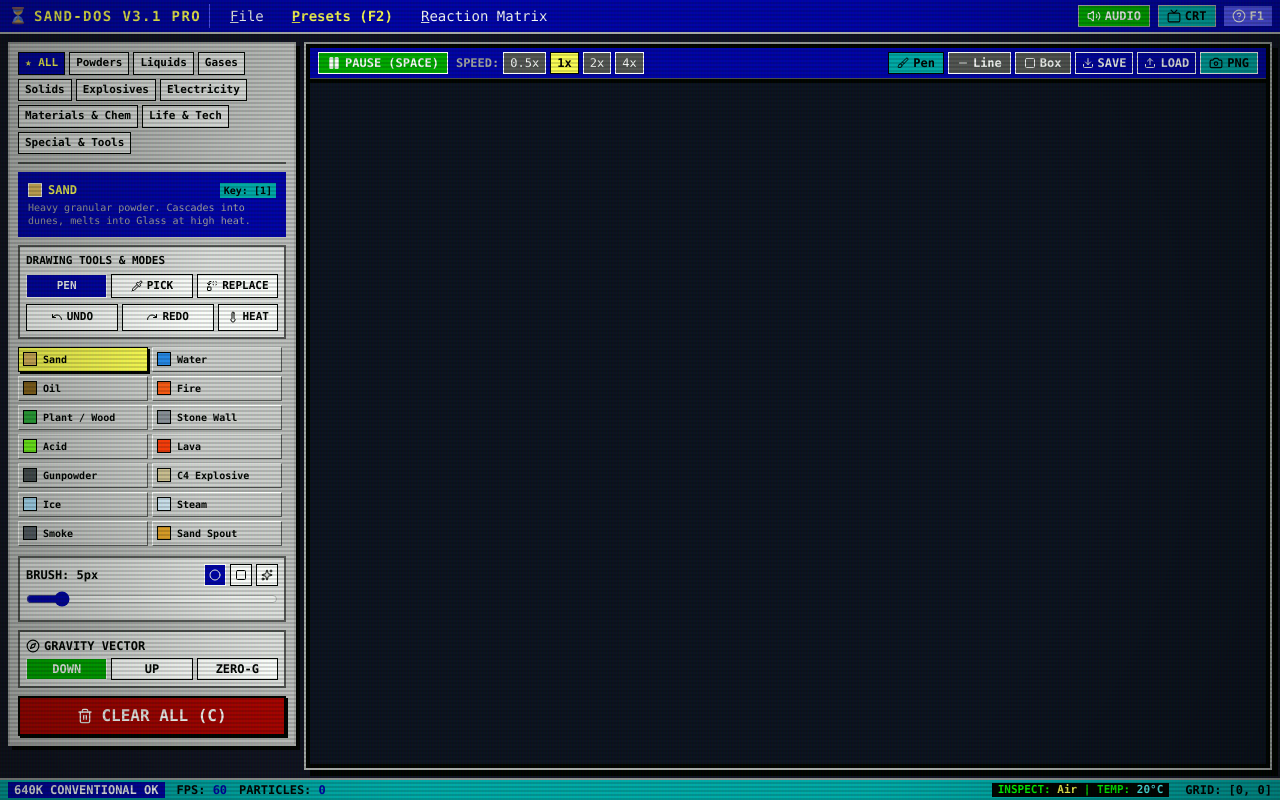
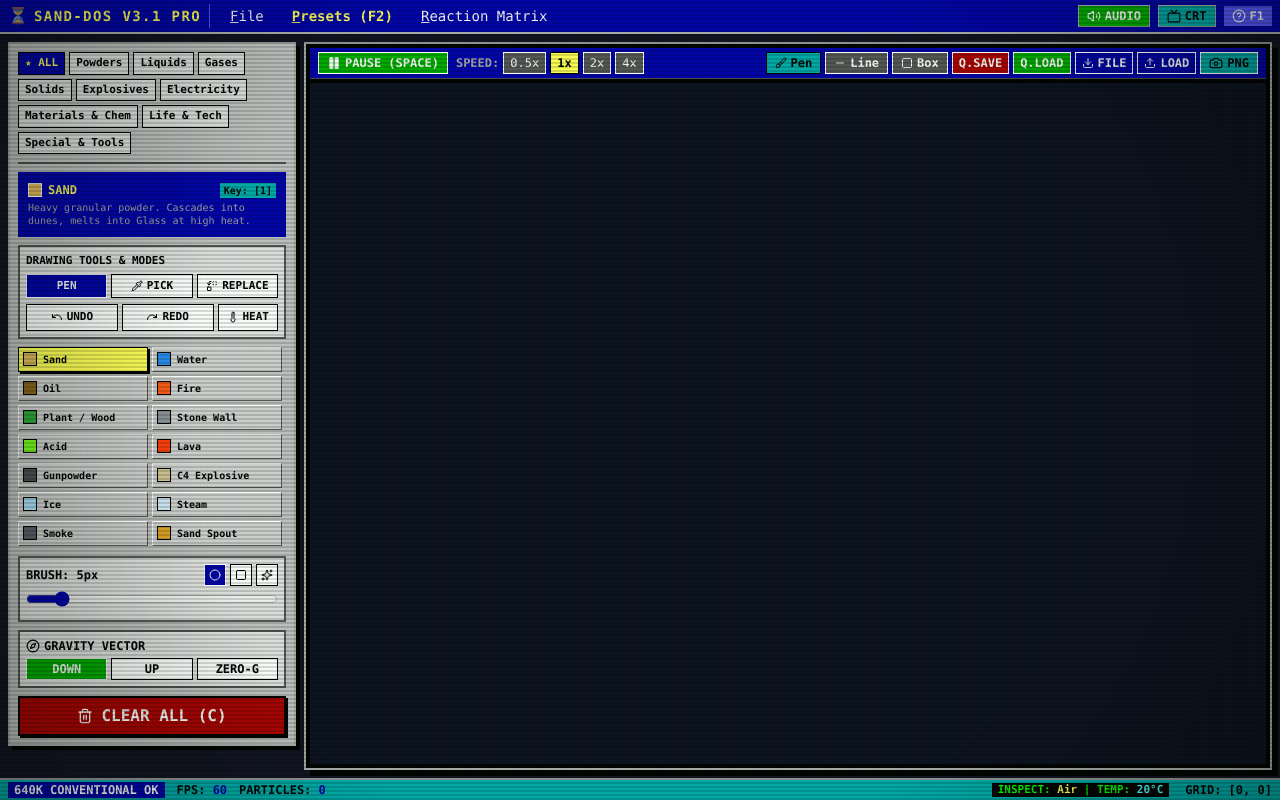
Before and after one commit to m4hdiebene/Falling-Sand-Game, a React (Vite) app: page / in a window 1280 px wide. Built offline with nearby package versions, Linux system fonts and the light colour scheme.

Commit message:
add-localstorage-quick-saves

```diff
--- a/src/App.jsx
+++ b/src/App.jsx
@@ -99,6 +99,33 @@ export function App() {
         setShowHelp(false);
         setShowPresets(false);
         setShowMatrix(false);
+      } else if (key === 'F6') {
+        e.preventDefault();
+        pcSpeaker.playClick();
+        const data = {
+          width: engine.width,
+          height: engine.height,
+          grid: Array.from(engine.grid),
+          temp: Array.from(engine.temp),
+        };
+        localStorage.setItem('sandDosQuickSave', JSON.stringify(data));
+      } else if (key === 'F7') {
+        e.preventDefault();
+        const saved = localStorage.getItem('sandDosQuickSave');
+        if (saved) {
+          try {
+            const data = JSON.parse(saved);
+            if (data.grid && data.grid.length === engine.size) {
+              engine.pushUndoState();
+              engine.grid.set(data.grid);
+              if (data.temp) engine.temp.set(data.temp);
+              engine.render();
+              pcSpeaker.playClick();
+            }
+          } catch(err) {
+            console.error('Failed to load quick save', err);
+          }
+        }
       }
 
       const num = parseInt(key);
--- a/src/components/CanvasViewport.jsx
+++ b/src/components/CanvasViewport.jsx
@@ -329,6 +329,39 @@ export const CanvasViewport = ({
     link.click();
   };
 
+  // Quick Save to LocalStorage
+  const handleQuickSave = () => {
+    if (!engine) return;
+    pcSpeaker.playClick();
+    const data = {
+      width: engine.width,
+      height: engine.height,
+      grid: Array.from(engine.grid),
+      temp: Array.from(engine.temp),
+    };
+    localStorage.setItem('sandDosQuickSave', JSON.stringify(data));
+  };
+
+  // Quick Load from LocalStorage
+  const handleQuickLoad = () => {
+    if (!engine) return;
+    const saved = localStorage.getItem('sandDosQuickSave');
+    if (saved) {
+      try {
+        const data = JSON.parse(saved);
+        if (data.grid && data.grid.length === engine.size) {
+          engine.pushUndoState();
+          engine.grid.set(data.grid);
+          if (data.temp) engine.temp.set(data.temp);
+          engine.render();
+          pcSpeaker.playClick();
+        }
+      } catch (err) {
+        console.error('Failed to load quick save', err);
+      }
+    }
+  };
+
   // Import World from JSON File
   const handleImportWorld = (e) => {
     const file = e.target.files[0];
@@ -460,6 +493,22 @@ export const CanvasViewport = ({
             <Square className="h-3 w-3" /> Box
           </button>
 
+          <button
+            onClick={handleQuickSave}
+            className="flex items-center space-x-1 border border-white bg-[#AA0000] px-1.5 py-0.5 text-xs text-white font-bold hover:bg-[#FFFF55] hover:text-black"
+            title="Quick Save to Browser LocalStorage (F6)"
+          >
+            <span>Q.SAVE</span>
+          </button>
+
+          <button
+            onClick={handleQuickLoad}
+            className="flex items-center space-x-1 border border-white bg-[#00AA00] px-1.5 py-0.5 text-xs text-white font-bold hover:bg-[#FFFF55] hover:text-black"
+            title="Quick Load from Browser LocalStorage (F7)"
+          >
+            <span>Q.LOAD</span>
+          </button>
+
           {/* Save / Load JSON World Buttons */}
           <button
             onClick={handleExportWorld}
@@ -467,7 +516,7 @@ export const CanvasViewport = ({
             title="Save Sandbox World to JSON File"
           >
             <Download className="h-3 w-3" />
-            <span className="hidden md:inline">SAVE</span>
+            <span className="hidden md:inline">FILE</span>
           </button>
 
           <button
--- a/src/components/HelpModal.jsx
+++ b/src/components/HelpModal.jsx
@@ -31,6 +31,8 @@ export const HelpModal = ({ isOpen, onClose }) => {
     { key: 'F3', action: 'Toggle PC Speaker Audio' },
     { key: 'F4', action: 'Toggle CRT Scanline Overlay' },
     { key: 'F5', action: 'Toggle Thermal Heat Map View' },
+    { key: 'F6', action: 'Quick Save (Local Storage)' },
+    { key: 'F7', action: 'Quick Load (Local Storage)' },
     { key: 'Ctrl+Z', action: 'Undo Edit Action' },
     { key: 'Ctrl+Y', action: 'Redo Edit Action' },
   ];
```
